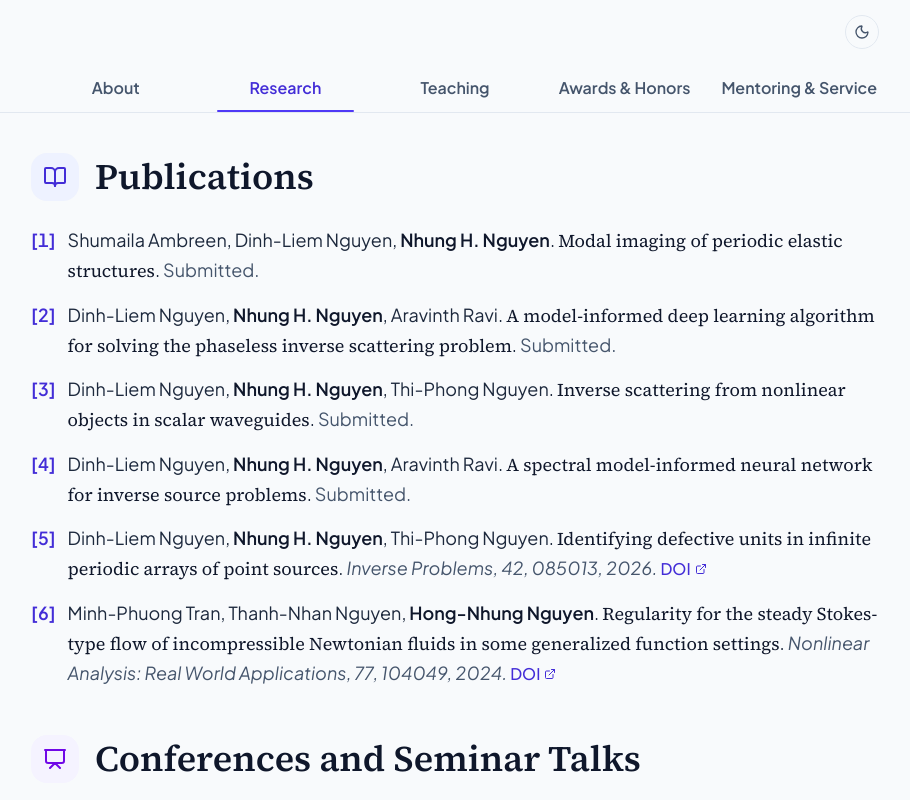
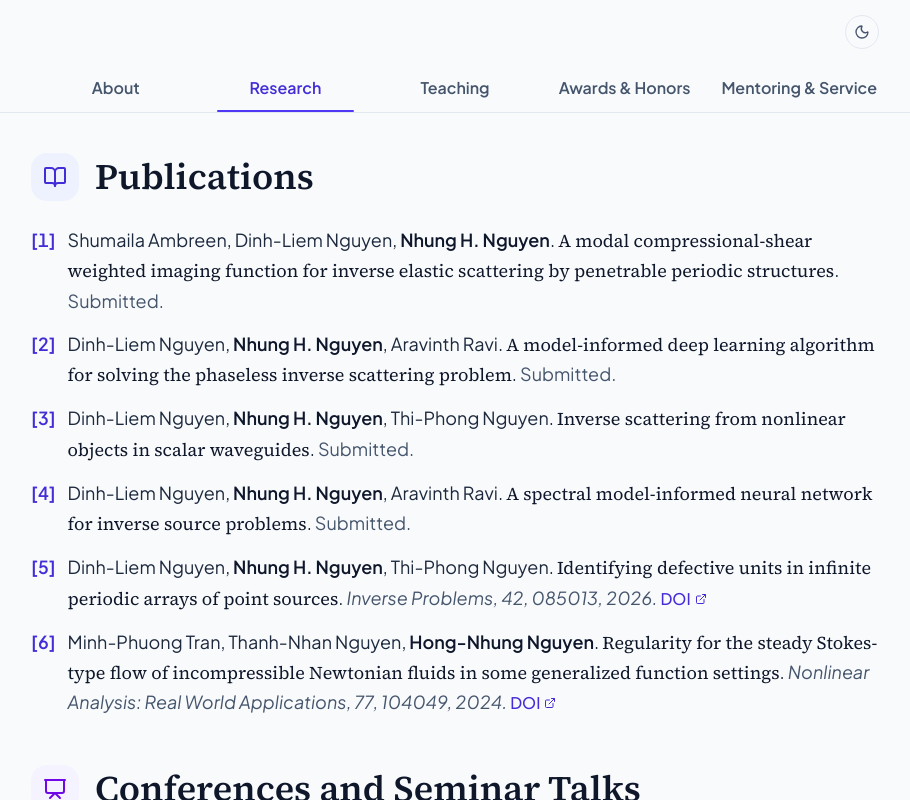
Before and after one commit to nhungnh-dot/nhungnh-dot.github.io, a React (Vite) app: page / in a window 1280 px wide. Both pictures are taken after a click on the tab "Research". Shown: the top 800 px of the page, without its empty margins (185-1095 px from the left). Built offline with nearby package versions, Linux system fonts and the light colour scheme.

Commit message:
Update modal imaging submission title

```diff
--- a/src/components/ResearchPublications.tsx
+++ b/src/components/ResearchPublications.tsx
@@ -9,14 +9,14 @@ interface ResearchProps {
 
 const modalImagingPublication: Publication = {
   id: 'pub-6',
-  title: 'Modal imaging of periodic elastic structures',
+  title: 'A modal compressional-shear weighted imaging function for inverse elastic scattering by penetrable periodic structures',
   authors: ['Shumaila Ambreen', 'Dinh-Liem Nguyen', 'Nhung H. Nguyen'],
   venue: 'Submitted',
   year: '',
   status: 'submitted',
   tags: [],
   bibtex: `@unpublished{ambreenModalImaging,
-  title={Modal imaging of periodic elastic structures},
+  title={A modal compressional-shear weighted imaging function for inverse elastic scattering by penetrable periodic structures},
   author={Ambreen, Shumaila and Nguyen, Dinh-Liem and Nguyen, Nhung H.},
   note={Submitted}
 }`
```
